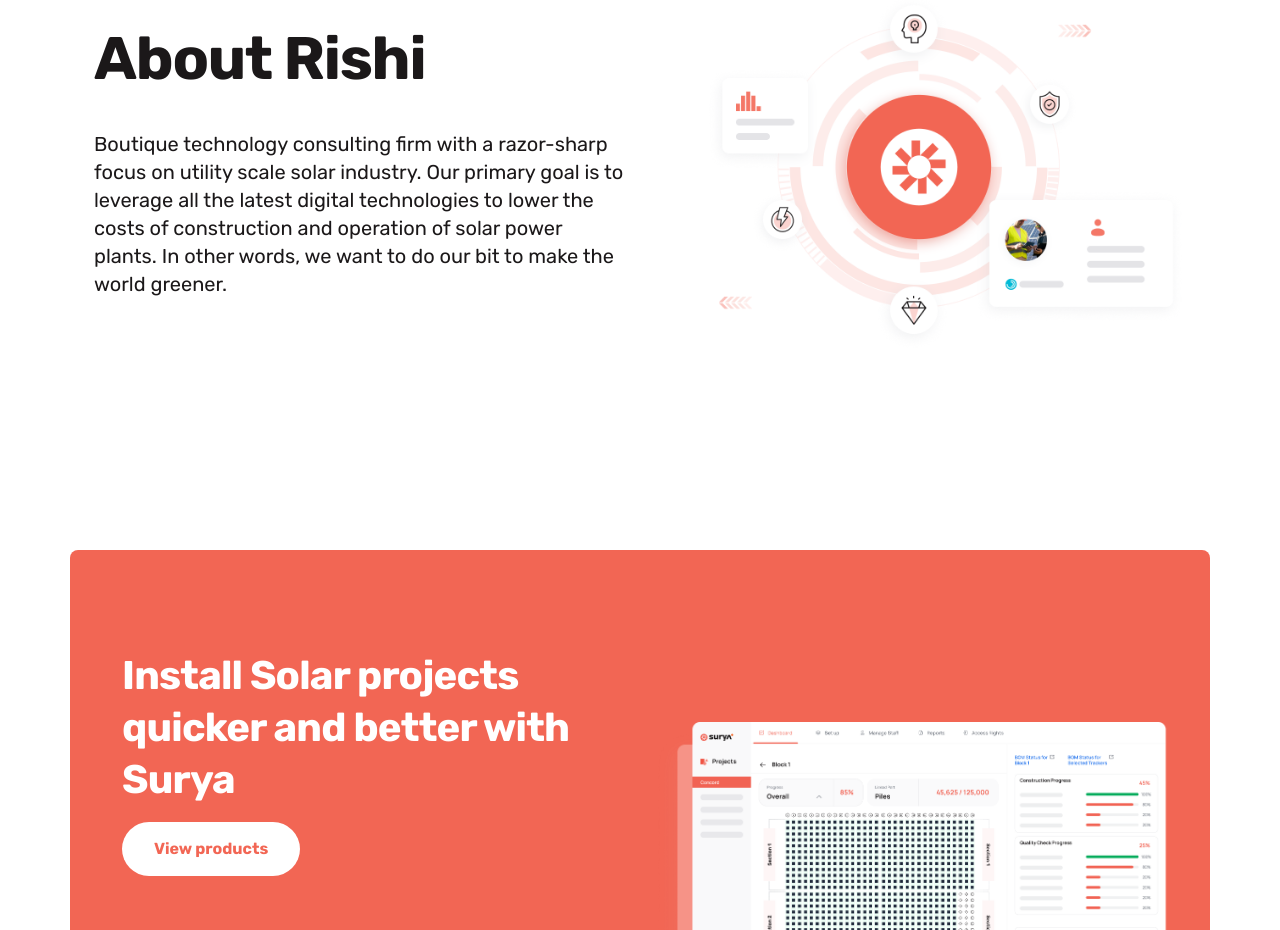
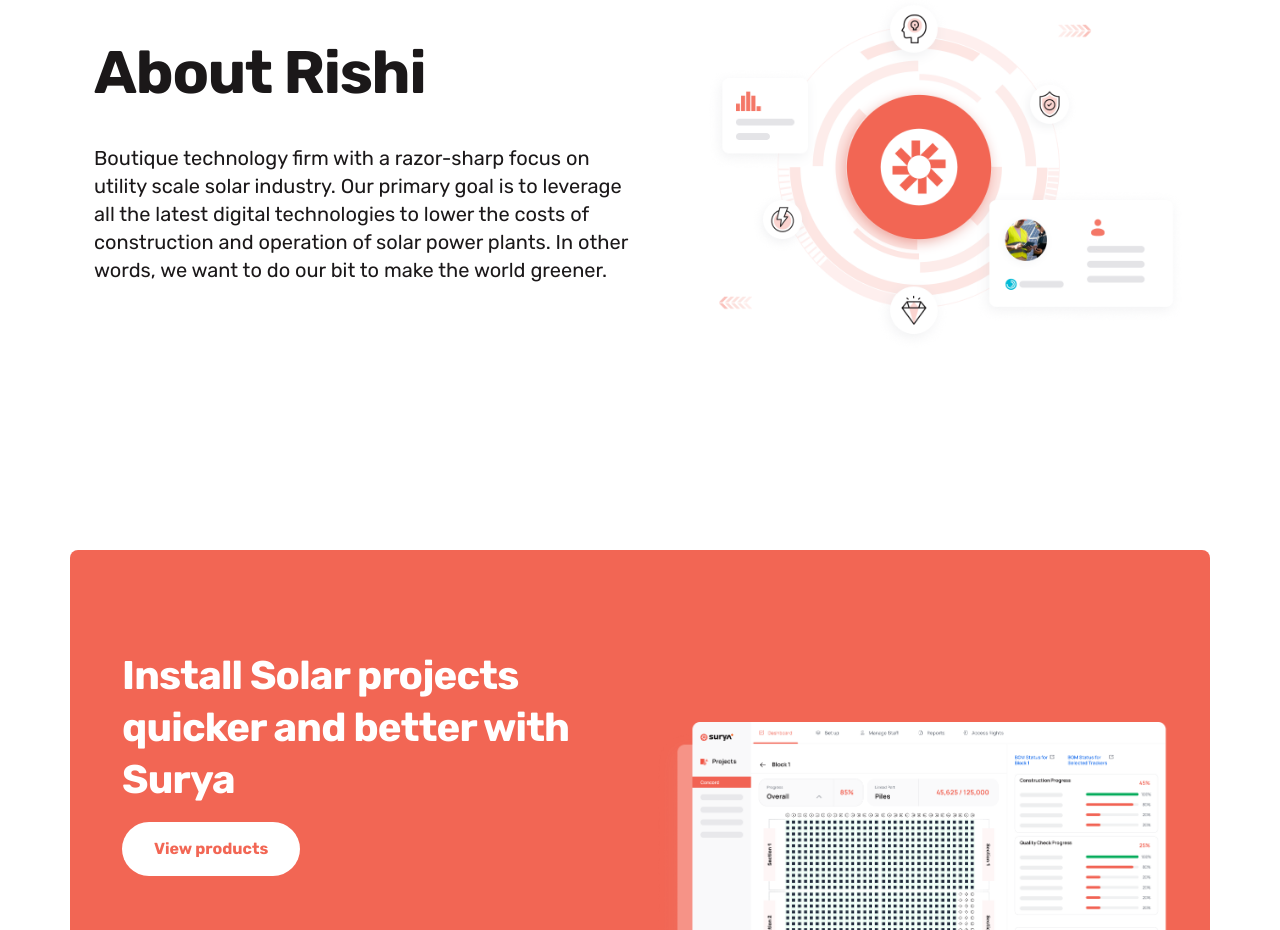
Before and after one commit to yadhu621/rishi-company-website, a React (Create React App) app: page / in a window 1280 px wide. Shown: the part 1020-1950 px from the top of the page. Built offline with nearby package versions, Linux system fonts and the light colour scheme.

Commit message:
update about rishi section

```diff
--- a/src/Components/Home.js
+++ b/src/Components/Home.js
@@ -34,7 +34,7 @@
                                 <h2>About Rishi</h2>
                             </div>
                             <div className="about__paragraph mt-4">
-                                <p>Boutique technology consulting firm with a razor-sharp focus on utility scale solar industry. Our primary goal is to leverage all the latest digital technologies to lower the costs of construction and operation of solar power plants. In other words, we want to do our bit to make the world greener.</p>
+                                <p>Boutique technology firm with a razor-sharp focus on utility scale solar industry. Our primary goal is to leverage all the latest digital technologies to lower the costs of construction and operation of solar power plants. In other words, we want to do our bit to make the world greener.</p>
                             </div>
                         </div>
                         <div className="col-sm-12 col-md-6 col-lg-6">
```
